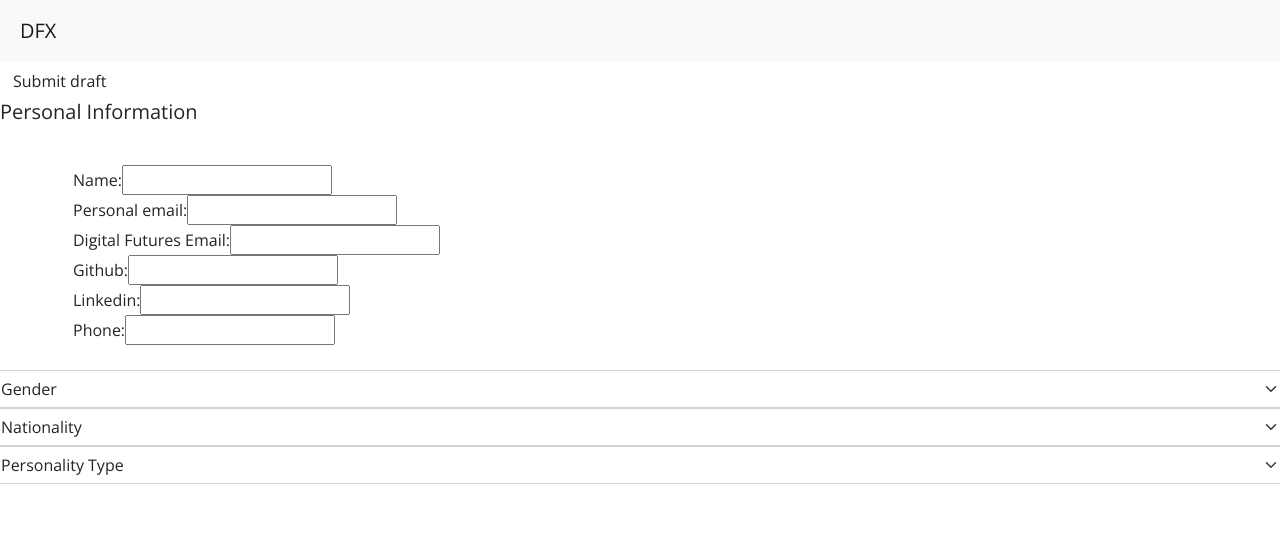
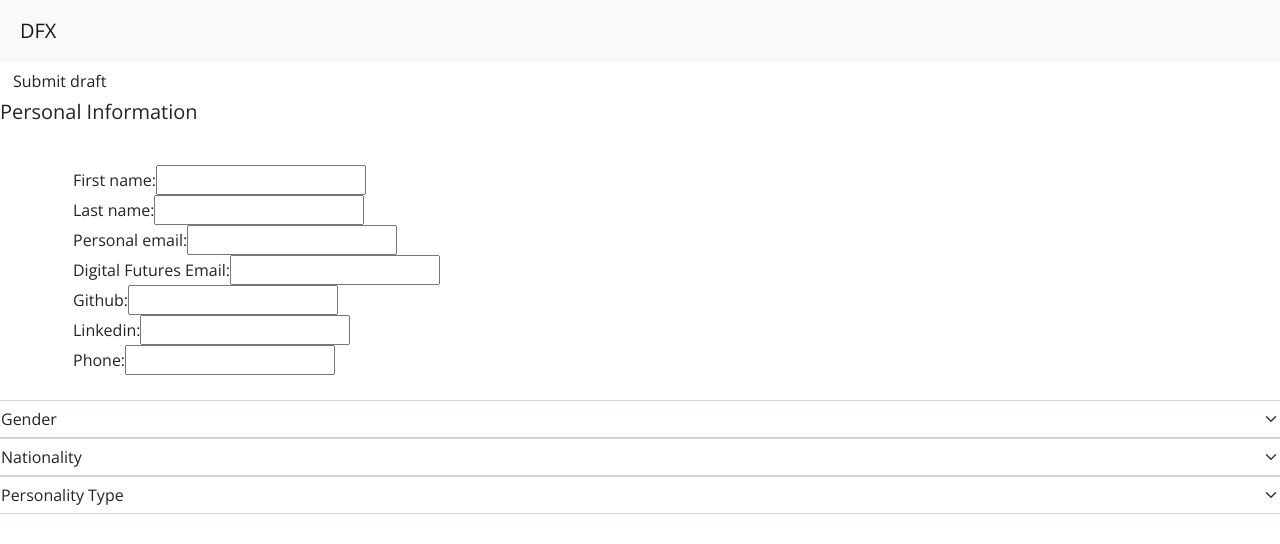
Before and after one commit to DFXtra-Group-1/DFXtraGroup1-.github, a React (Create React App) app in the folder frontend/starter/: page /graduate/1/edit in a window 1280 px wide. Shown: the top 544 px of the page. Built offline with nearby package versions, Linux system fonts and the light colour scheme; no server answers.

Commit message:
form not prepopulating but editable

```diff
--- a/frontend/starter/src/Components/ViewProfilePage.jsx
+++ b/frontend/starter/src/Components/ViewProfilePage.jsx
@@ -41,7 +41,7 @@ const ViewProfilePage = ({ SERVER_URL }) => {
 
         await axios.get(`${SERVER_URL}/graduate/${uuid}`)
             .then(res => {
-                console.log(res.data)
+                // console.log(res.data)
                 setGraduate(res.data);
             })
     }
--- a/frontend/starter/src/Components/editView/EditProfilePage.jsx
+++ b/frontend/starter/src/Components/editView/EditProfilePage.jsx
@@ -62,11 +62,31 @@ const EditProfilePage = ({ SERVER_URL }) => {
     const [portfolio, setPortfolio] = useState(graduate.portfolio);
     const [personalSummary, setPersonalSummary] = useState(graduate.personalSummary);
 
-    // const personalProps1 = {
+    const gradProps = {
+        firstName,
+        lastName,
+        personalEmail,
+        digitalFuturesEmail,
+        gitHub,
+        linkedIn,
+        phone,
+        gender,
+        nationality,
+        personality
+    };
 
-    // }
-
-
+    const setProps = {
+        setFirstName,
+        setLastName,
+        setPersonalEmail,
+        setDigitalFuturesEmail,
+        setGitHub,
+        setLinkedIn,
+        setPhone,
+        setGender,
+        setNationality,
+        setPersonality
+    };
 
     const getData = async () => {
         await axios.get(`${SERVER_URL}/graduate/${uuid}`)
@@ -98,7 +118,7 @@ const EditProfilePage = ({ SERVER_URL }) => {
         <>
             <form onSubmit={submitHandler}>
                 <button className="btn" type="submit">Submit draft</button>
-                <PersonalInformation graduate={graduate} setFirstName={setFirstName} setLastName={setLastName} setGender={setGender} setNationality={setNationality} setPersonality={setPersonality} setPhone={setPhone} setLinkedIn={setLinkedIn} setPersonalEmail={setPersonalEmail} setDigitalFuturesEmail={setDigitalFuturesEmail} setGitHub={setGitHub} />
+                <PersonalInformation gradProps={gradProps} setProps={setProps} />
             </form>
         </>
     )
--- a/frontend/starter/src/Components/editView/PersonalInformation.jsx
+++ b/frontend/starter/src/Components/editView/PersonalInformation.jsx
@@ -1,27 +1,51 @@
 import DropDowns from "./DropDowns";
 import ProfileEdit from "./ProfileEdit";
 
-const PersonalInformation = ({ graduate, setFirstName, setLastName, setGender, setNationality, setPersonality, setPhone, setLinkedIn, setPersonalEmail, setDigitalFuturesEmail, setGitHub }) => {
+const PersonalInformation = ({ gradProps, setProps }) => {
+
+    const { firstName, lastName, personalEmail, digitalFuturesEmail, gitHub, linkedIn, phone, gender, nationality, personality } = gradProps;
+    console.log(gradProps);
+    const { setFirstName, setLastName, setPersonalEmail, setDigitalFuturesEmail, setGitHub, setLinkedIn, setPhone, setGender, setNationality, setPersonality } = setProps;
 
     const gradProps1 = {
-        _id: graduate._id,
-        firstName: graduate.firstName,
-        lastName: graduate.lastName,
-        personalEmail: graduate.personalEmail,
-        digitalFuturesEmail: graduate.digitalFuturesEmail,
-        gitHub: graduate.gitHub,
-        linkedIn: graduate.linkedIn,
-        phone: graduate.phone
-    }
+        firstName,
+        lastName,
+        personalEmail,
+        digitalFuturesEmail,
+        gitHub,
+        linkedIn,
+        phone
+    };
+    const gradProps2 = {
+        gender,
+        nationality,
+        personality
+    };
+
+    const setProps1 = {
+        setFirstName,
+        setLastName,
+        setPersonalEmail,
+        setDigitalFuturesEmail,
+        setGitHub,
+        setLinkedIn,
+        setPhone
+    };
+
+    const setProps2 = {
+        setGender,
+        setNationality,
+        setPersonality
+    };
 
     return (
         <div className="row">
             <h5 className="card-title"> Personal Information </h5>
             <ProfileEdit
-                gradProps1={gradProps1} setFirstName={setFirstName} setLastName={setLastName} setPhone={setPhone} setLinkedIn={setLinkedIn} setPersonalEmail={setPersonalEmail} setDigitalFuturesEmail={setDigitalFuturesEmail} setGitHub={setGitHub}
+                gradProps1={gradProps1} setProps1={setProps1}
             />
             <DropDowns
-                setGender={setGender} setNationality={setNationality} setPersonality={setPersonality}
+                gradProps2={gradProps2} setProps2={setProps2}
             />
         </div>
     )
--- a/frontend/starter/src/Components/editView/ProfileEdit.jsx
+++ b/frontend/starter/src/Components/editView/ProfileEdit.jsx
@@ -1,17 +1,20 @@
-const ProfileEdit = ({ gradProps1, setFirstName, setLastName, setPhone, setLinkedIn, setPersonalEmail, setDigitalFuturesEmail, setGitHub }) => {
+const ProfileEdit = ({ gradProps1, setProps1 }) => {
 
     const { firstName, lastName, personalEmail, digitalFuturesEmail, gitHub, linkedIn, phone } = gradProps1;
+
+    const { setFirstName, setLastName, setPersonalEmail, setDigitalFuturesEmail, setGitHub, setLinkedIn, setPhone } = setProps1;
 
     return (
         <div className="col-sm-6">
             <div className="card m-2 border-white">
                 <div className="card-body">
                     <div className="ps-5 pt-3">
-                        <label htmlFor="name">Name:</label>
-                        <input className="card-text" value={firstName + " " + lastName} onChange={e => {
-                            setFirstName(e.target.value)
-                            setLastName(e.target.value)
-                        }} />
+                        <label htmlFor="firstName">First name:</label>
+                        <input className="card-text" value={firstName} onChange={e => setFirstName(e.target.value)} />
+                        <br />
+
+                        <label htmlFor="lastName">Last name:</label>
+                        <input className="card-text" value={lastName} onChange={e => setLastName(e.target.value)} />
                         <br />
 
                         <label htmlFor="email">Personal email:</label>
```
